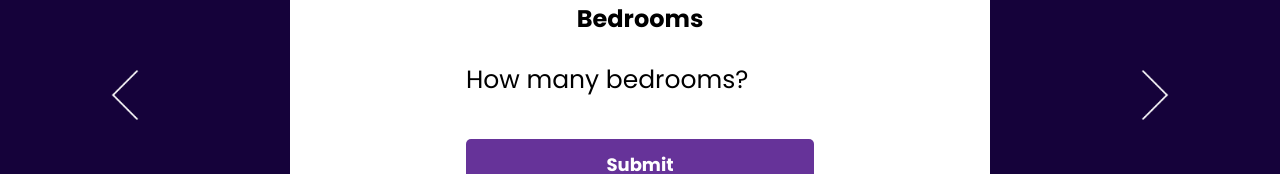
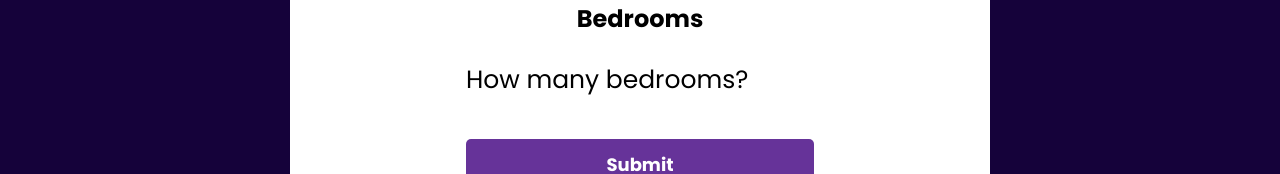
Before and after one commit to blainecurren/estate_evalu8, a React (Create React App) app in the folder client/: page / in a window 1280 px wide. Shown: the part 340-514 px from the top of the page. Built offline with nearby package versions, Linux system fonts and the light colour scheme.

Commit message:
added onSubmit functionality

```diff
--- a/client/src/components/ReactSlider/ReactSlider.jsx
+++ b/client/src/components/ReactSlider/ReactSlider.jsx
@@ -59,16 +59,15 @@ export default function ReactSlider() {
     },
   ];
 
-  const handleClick = (way) => {
-    way === "left"
-      ? setCurrentSlide(currentSlide > 0 ? currentSlide - 1 : 2)
-      : setCurrentSlide(currentSlide < data.length - 1 ? currentSlide + 1 : 0);
-  };
+  // const handleClick = (way) => {
+  //   way === "left"
+  //     ? setCurrentSlide(currentSlide > 0 ? currentSlide - 1 : 2)
+  //     : setCurrentSlide(currentSlide < data.length - 1 ? currentSlide + 1 : 0);
+  // };
 
   const handleSubmit = (event) => {
     event.preventDefault();
-
-    alert(answer);
+    setCurrentSlide(currentSlide < data.length - 1 ? currentSlide + 1 : 0);
   };
 
   const [answer, setAnswer] = useState("");
@@ -111,7 +110,7 @@ export default function ReactSlider() {
           </div>
         ))}
       </div>
-      <img
+      {/* <img
         src="assets/arrow.png"
         className="arrow left"
         alt=""
@@ -122,7 +121,7 @@ export default function ReactSlider() {
         className="arrow right"
         alt=""
         onClick={() => handleClick()}
-      />
+      /> */}
     </div>
   );
 }
```
